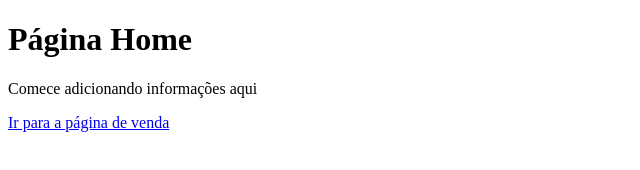
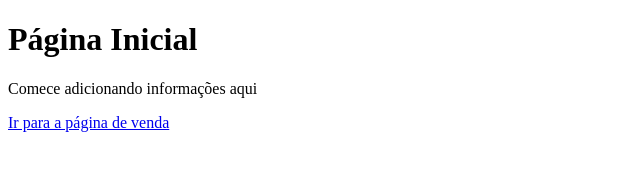
Before and after one commit to WFGuedes/aulagithub, a plain HTML site: page index.html in a window 1280 px wide. Shown: the full height of the page, 0-640 px from the left. Drawn offline with Linux system fonts and the light colour scheme.

Commit message:
Novas modificações

```diff
--- a/index.html
+++ b/index.html
@@ -6,7 +6,7 @@
     <title>Document</title>
 </head>
 <body>
-    <h1>Página Home</h1>
+    <h1>Página Inicial</h1>
     <p>Comece adicionando informações aqui</p>
     <a href="vendas.html">Ir para a página de venda</a>
 
```
Also changed, not shown: blog.html (+1 -1 lines).
